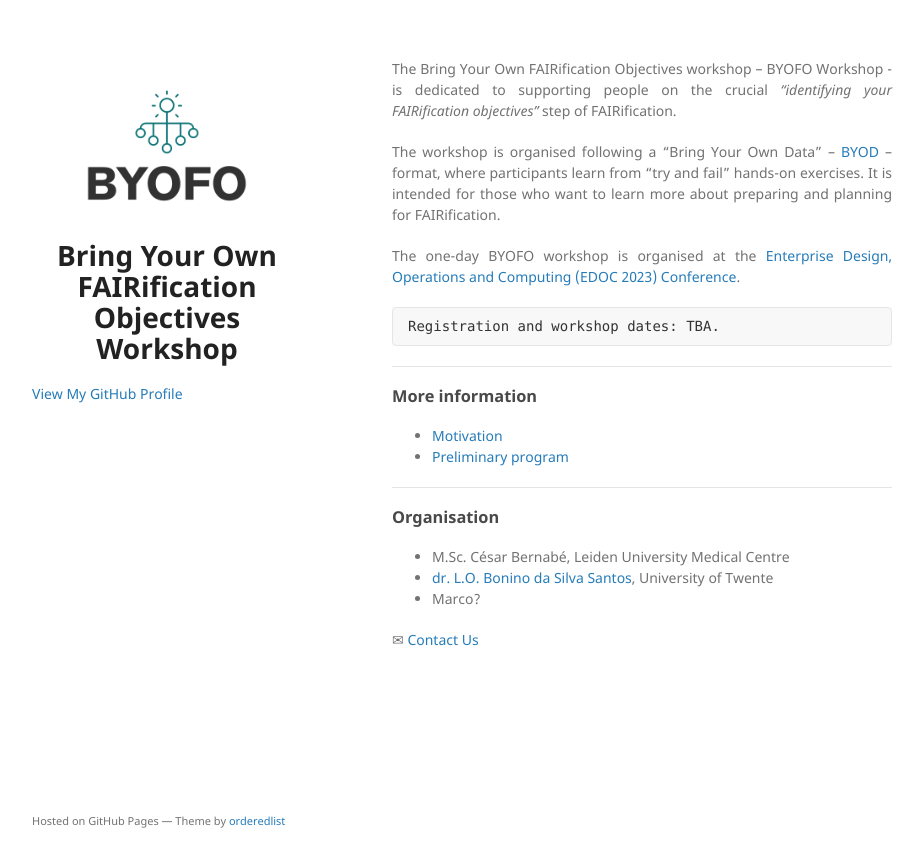
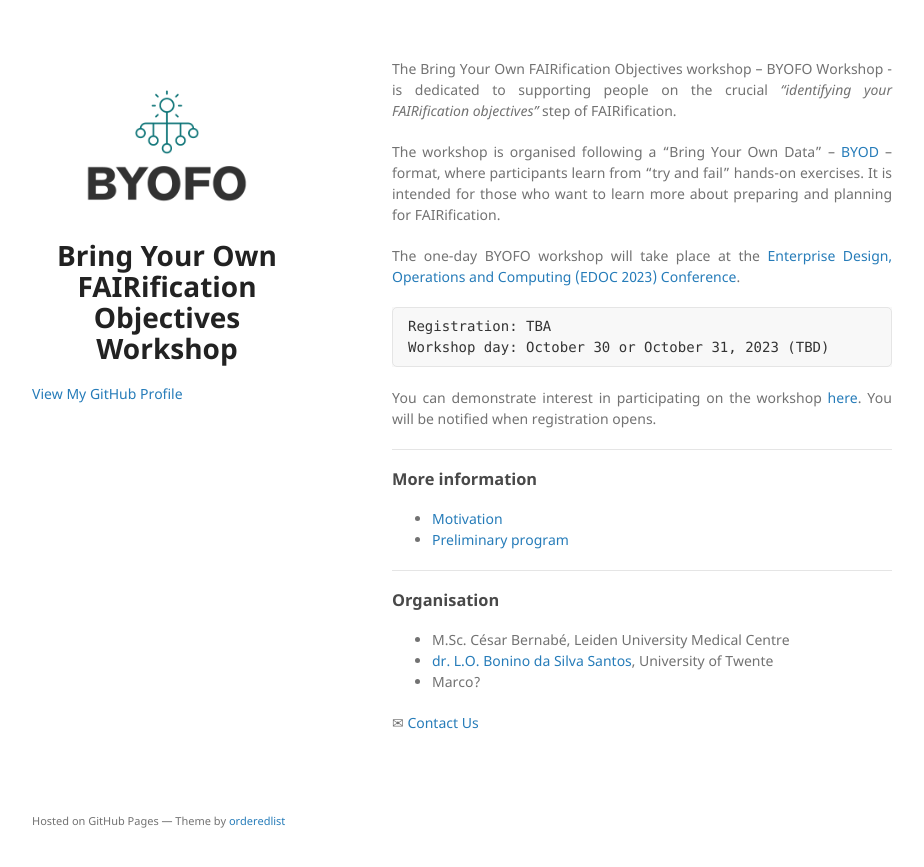
Before and after one commit to FAIRification-Planning/FAIRification-Planning.github.io, a Jekyll site: the page built from index.md, in a window 1280 px wide. Shown: the top 867 px of the page, without its empty margins (178-1102 px from the left). Built offline with Jekyll 4.4.1, drawn with Linux system fonts in a browser that asks for light colours; the repository's description, which GitHub fills in, is left out.

Commit message:
adjusting dates

````diff
--- a/index.md
+++ b/index.md
@@ -6,12 +6,14 @@ The Bring Your Own FAIRification Objectives workshop – BYOFO Workshop - is ded
 
 The workshop is organised following a “Bring Your Own Data” – [BYOD](about:blank) – format, where participants learn from “try and fail” hands-on exercises. It is intended for those who want to learn more about preparing and planning for FAIRification.
 
-The one-day BYOFO workshop is organised at the [Enterprise Design, Operations and Computing (EDOC 2023) Conference](https://www.rug.nl/research/bernoulli/conf/edoc-2023/call-for-papers/).
+The one-day BYOFO workshop will take place at the [Enterprise Design, Operations and Computing (EDOC 2023) Conference](https://www.rug.nl/research/bernoulli/conf/edoc-2023/call-for-papers/).
 
 
 ```
-Registration and workshop dates: TBA.
+Registration: TBA
+Workshop day: October 30 or October 31, 2023 (TBD)
 ```
+You can demonstrate interest in participating on the workshop [here](). You will be notified when registration opens.
 
 ---
 
````
